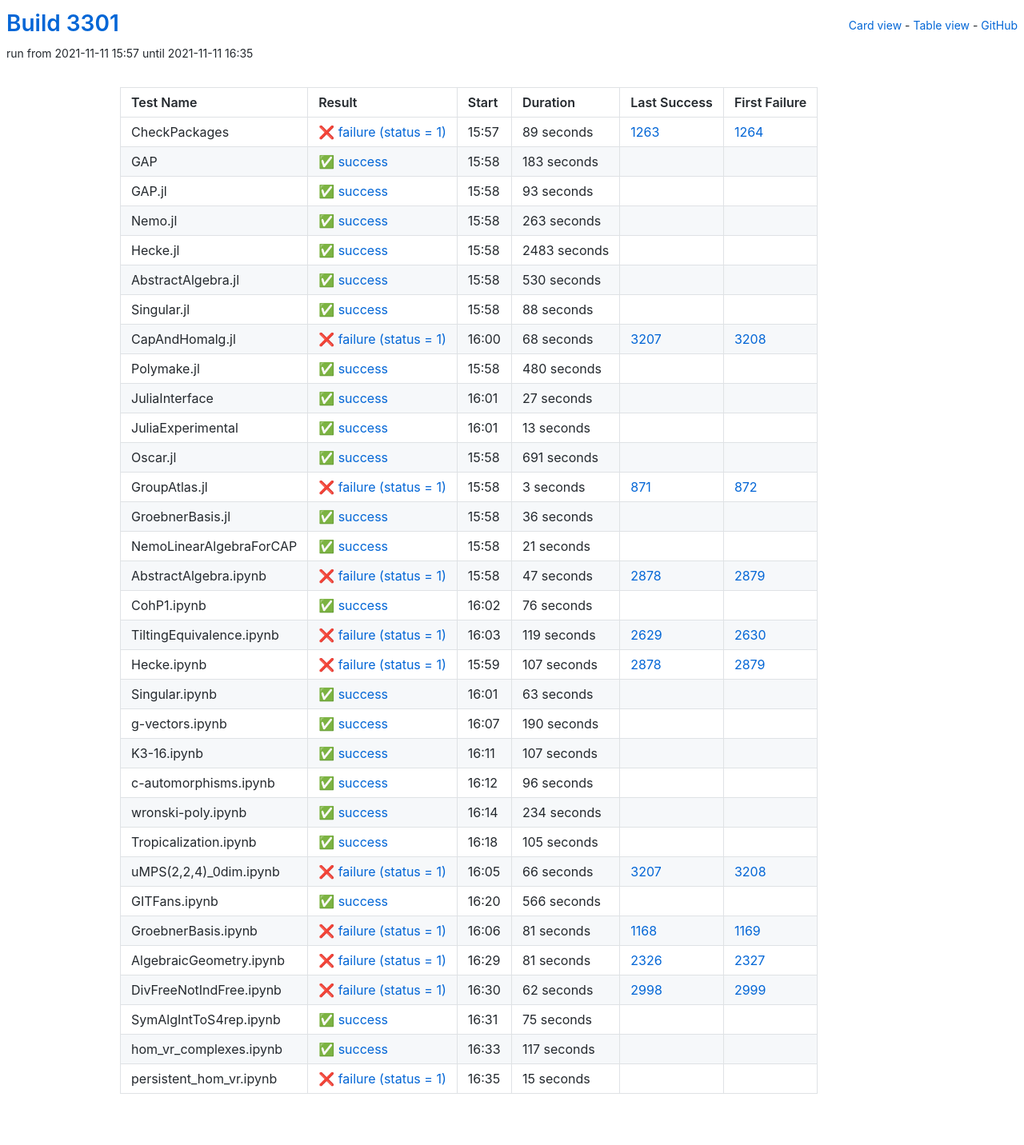
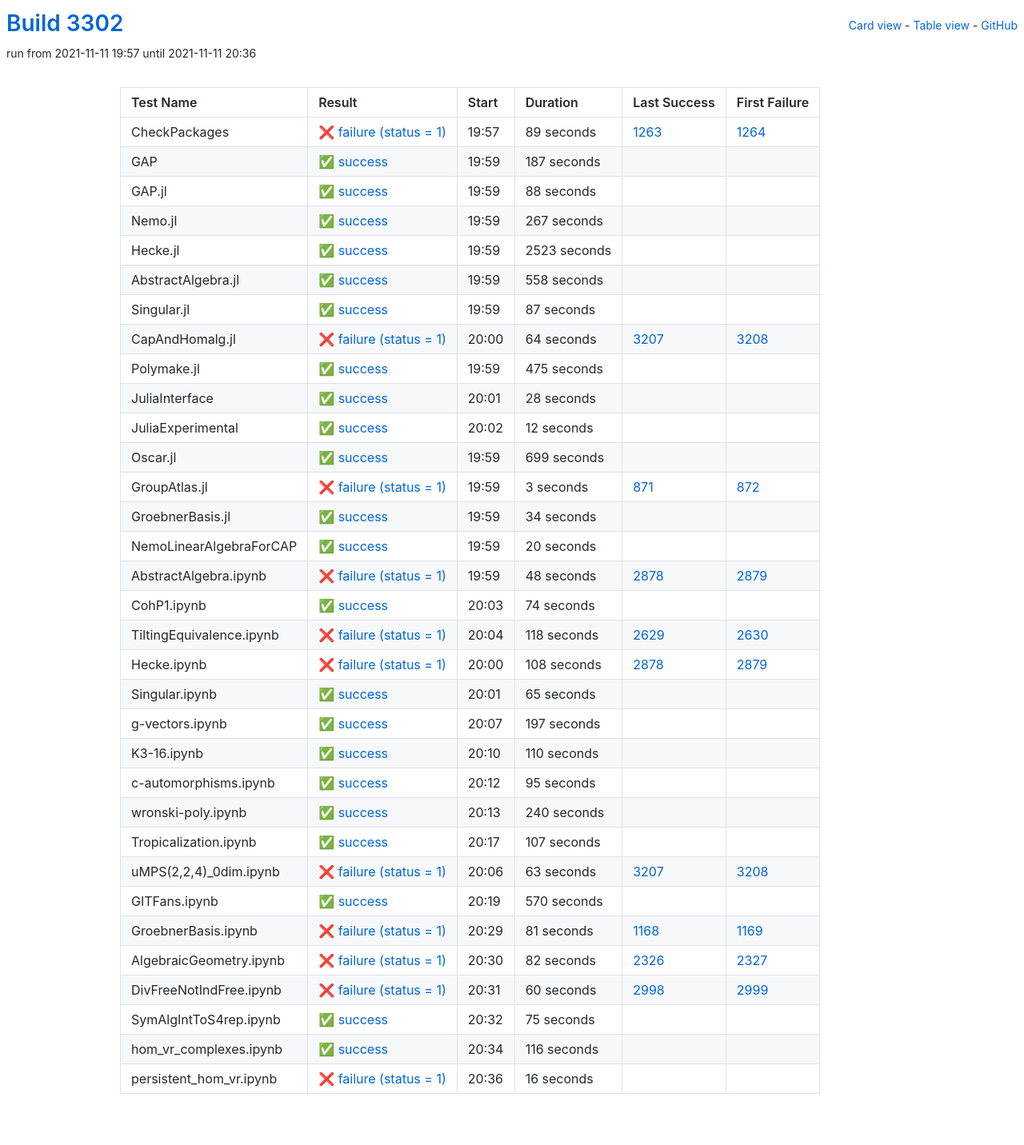
Before and after one commit to oscar-system/oscar-ci-status-stable, a Jekyll site: the page built from table.html, in a window 1280 px wide. Shown: the whole page at 80% size. Built offline with Jekyll 4.4.1, drawn with Linux system fonts in a browser that asks for light colours.

Commit message:
Build #3302

```diff
--- a/_data/ci.yml
+++ b/_data/ci.yml
@@ -1,6 +1,6 @@
 ---
-build: 3301
-build_url: https://oscarci.mathematik.uni-kl.de/job/oscar-stable/3301/
+build: 3302
+build_url: https://oscarci.mathematik.uni-kl.de/job/oscar-stable/3302/
 job: oscar-stable
 organization: oscar-system
 repo: oscar-ci-status-stable
@@ -8,8 +8,8 @@ repourl: https://github.com/oscar-system/oscar-ci-status-stable
 tests:
 - name: CheckPackages
   id: checkpackages
-  log: https://oscarci.mathematik.uni-kl.de/job/oscar-stable/3301/artifact/logs/build-3301/CheckPackages.log
-  start: 2021-11-11 15:57
+  log: https://oscarci.mathematik.uni-kl.de/job/oscar-stable/3302/artifact/logs/build-3302/CheckPackages.log
+  start: 2021-11-11 19:57
   success: false
   exitcode: 1
   status: failure
@@ -20,68 +20,20 @@ tests:
   first_failure_url: https://oscarci.mathematik.uni-kl.de/job/oscar-stable/1264/
 - name: GAP
   id: gap
-  log: https://oscarci.mathematik.uni-kl.de/job/oscar-stable/3301/artifact/logs/build-3301/GAP.log
-  start: 2021-11-11 15:58
+  log: https://oscarci.mathematik.uni-kl.de/job/oscar-stable/3302/artifact/logs/build-3302/GAP.log
+  start: 2021-11-11 19:59
   success: true
   exitcode: 0
   status: success
-  duration: 183
+  duration: 187
   last_success: false
   last_success_url:
   first_failure: false
   first_failure_url:
 - name: GAP.jl
   id: gap-jl
-  log: https://oscarci.mathematik.uni-kl.de/job/oscar-stable/3301/artifact/logs/build-3301/GAP.jl.log
-  start: 2021-11-11 15:58
-  success: true
-  exitcode: 0
-  status: success
-  duration: 93
-  last_success: false
-  last_success_url:
-  first_failure: false
-  first_failure_url:
-- name: Nemo.jl
-  id: nemo-jl
-  log: https://oscarci.mathematik.uni-kl.de/job/oscar-stable/3301/artifact/logs/build-3301/Nemo.jl.log
-  start: 2021-11-11 15:58
-  success: true
-  exitcode: 0
-  status: success
-  duration: 263
-  last_success: false
-  last_success_url:
-  first_failure: false
-  first_failure_url:
-- name: Hecke.jl
-  id: hecke-jl
-  log: https://oscarci.mathematik.uni-kl.de/job/oscar-stable/3301/artifact/logs/build-3301/Hecke.jl.log
-  start: 2021-11-11 15:58
-  success: true
-  exitcode: 0
-  status: success
-  duration: 2483
-  last_success: false
-  last_success_url:
-  first_failure: false
-  first_failure_url:
-- name: AbstractAlgebra.jl
-  id: abstractalgebra-jl
-  log: https://oscarci.mathematik.uni-kl.de/job/oscar-stable/3301/artifact/logs/build-3301/AbstractAlgebra.jl.log
-  start: 2021-11-11 15:58
-  success: true
-  exitcode: 0
-  status: success
-  duration: 530
-  last_success: false
-  last_success_url:
-  first_failure: false
-  first_failure_url:
-- name: Singular.jl
-  id: singular-jl
-  log: https://oscarci.mathematik.uni-kl.de/job/oscar-stable/3301/artifact/logs/build-3301/Singular.jl.log
-  start: 2021-11-11 15:58
+  log: https://oscarci.mathematik.uni-kl.de/job/oscar-stable/3302/artifact/logs/build-3302/GAP.jl.log
+  start: 2021-11-11 19:59
   success: true
   exitcode: 0
   status: success
@@ -90,70 +42,118 @@ tests:
   last_success_url:
   first_failure: false
   first_failure_url:
+- name: Nemo.jl
+  id: nemo-jl
+  log: https://oscarci.mathematik.uni-kl.de/job/oscar-stable/3302/artifact/logs/build-3302/Nemo.jl.log
+  start: 2021-11-11 19:59
+  success: true
+  exitcode: 0
+  status: success
+  duration: 267
+  last_success: false
+  last_success_url:
+  first_failure: false
+  first_failure_url:
+- name: Hecke.jl
+  id: hecke-jl
+  log: https://oscarci.mathematik.uni-kl.de/job/oscar-stable/3302/artifact/logs/build-3302/Hecke.jl.log
+  start: 2021-11-11 19:59
+  success: true
+  exitcode: 0
+  status: success
+  duration: 2523
+  last_success: false
+  last_success_url:
+  first_failure: false
+  first_failure_url:
+- name: AbstractAlgebra.jl
+  id: abstractalgebra-jl
+  log: https://oscarci.mathematik.uni-kl.de/job/oscar-stable/3302/artifact/logs/build-3302/AbstractAlgebra.jl.log
+  start: 2021-11-11 19:59
+  success: true
+  exitcode: 0
+  status: success
+  duration: 558
+  last_success: false
+  last_success_url:
+  first_failure: false
+  first_failure_url:
+- name: Singular.jl
+  id: singular-jl
+  log: https://oscarci.mathematik.uni-kl.de/job/oscar-stable/3302/artifact/logs/build-3302/Singular.jl.log
+  start: 2021-11-11 19:59
+  success: true
+  exitcode: 0
+  status: success
+  duration: 87
+  last_success: false
+  last_success_url:
+  first_failure: false
+  first_failure_url:
 - name: CapAndHomalg.jl
   id: capandhomalg-jl
-  log: https://oscarci.mathematik.uni-kl.de/job/oscar-stable/3301/artifact/logs/build-3301/CapAndHomalg.jl.log
-  start: 2021-11-11 16:00
+  log: https://oscarci.mathematik.uni-kl.de/job/oscar-stable/3302/artifact/logs/build-3302/CapAndHomalg.jl.log
+  start: 2021-11-11 20:00
   success: false
   exitcode: 1
   status: failure
-  duration: 68
+  duration: 64
   last_success: 3207
   last_success_url: https://oscarci.mathematik.uni-kl.de/job/oscar-stable/3207/
   first_failure: 3208
   first_failure_url: https://oscarci.mathematik.uni-kl.de/job/oscar-stable/3208/
 - name: Polymake.jl
   id: polymake-jl
-  log: https://oscarci.mathematik.uni-kl.de/job/oscar-stable/3301/artifact/logs/build-3301/Polymake.jl.log
-  start: 2021-11-11 15:58
+  log: https://oscarci.mathematik.uni-kl.de/job/oscar-stable/3302/artifact/logs/build-3302/Polymake.jl.log
+  start: 2021-11-11 19:59
   success: true
   exitcode: 0
   status: success
-  duration: 480
+  duration: 475
   last_success: false
   last_success_url:
   first_failure: false
   first_failure_url:
 - name: JuliaInterface
   id: juliainterface
-  log: https://oscarci.mathematik.uni-kl.de/job/oscar-stable/3301/artifact/logs/build-3301/JuliaInterface.log
-  start: 2021-11-11 16:01
+  log: https://oscarci.mathematik.uni-kl.de/job/oscar-stable/3302/artifact/logs/build-3302/JuliaInterface.log
+  start: 2021-11-11 20:01
   success: true
   exitcode: 0
   status: success
-  duration: 27
+  duration: 28
   last_success: false
   last_success_url:
   first_failure: false
   first_failure_url:
 - name: JuliaExperimental
   id: juliaexperimental
-  log: https://oscarci.mathematik.uni-kl.de/job/oscar-stable/3301/artifact/logs/build-3301/JuliaExperimental.log
-  start: 2021-11-11 16:01
+  log: https://oscarci.mathematik.uni-kl.de/job/oscar-stable/3302/artifact/logs/build-3302/JuliaExperimental.log
+  start: 2021-11-11 20:02
   success: true
   exitcode: 0
   status: success
-  duration: 13
+  duration: 12
   last_success: false
   last_success_url:
   first_failure: false
   first_failure_url:
 - name: Oscar.jl
   id: oscar-jl
-  log: https://oscarci.mathematik.uni-kl.de/job/oscar-stable/3301/artifact/logs/build-3301/Oscar.jl.log
-  start: 2021-11-11 15:58
+  log: https://oscarci.mathematik.uni-kl.de/job/oscar-stable/3302/artifact/logs/build-3302/Oscar.jl.log
+  start: 2021-11-11 19:59
   success: true
   exitcode: 0
   status: success
-  duration: 691
+  duration: 699
   last_success: false
   last_success_url:
   first_failure: false
   first_failure_url:
 - name: GroupAtlas.jl
   id: groupatlas-jl
-  log: https://oscarci.mathematik.uni-kl.de/job/oscar-stable/3301/artifact/logs/build-3301/GroupAtlas.jl.log
-  start: 2021-11-11 15:58
+  log: https://oscarci.mathematik.uni-kl.de/job/oscar-stable/3302/artifact/logs/build-3302/GroupAtlas.jl.log
+  start: 2021-11-11 19:59
   success: false
   exitcode: 1
   status: failure
@@ -164,104 +164,140 @@ tests:
   first_failure_url: https://oscarci.mathematik.uni-kl.de/job/oscar-stable/872/
 - name: GroebnerBasis.jl
   id: groebnerbasis-jl
-  log: https://oscarci.mathematik.uni-kl.de/job/oscar-stable/3301/artifact/logs/build-3301/GroebnerBasis.jl.log
-  start: 2021-11-11 15:58
+  log: https://oscarci.mathematik.uni-kl.de/job/oscar-stable/3302/artifact/logs/build-3302/GroebnerBasis.jl.log
+  start: 2021-11-11 19:59
   success: true
   exitcode: 0
   status: success
-  duration: 36
+  duration: 34
   last_success: false
   last_success_url:
   first_failure: false
   first_failure_url:
 - name: NemoLinearAlgebraForCAP
   id: nemolinearalgebraforcap
-  log: https://oscarci.mathematik.uni-kl.de/job/oscar-stable/3301/artifact/logs/build-3301/NemoLinearAlgebraForCAP.log
-  start: 2021-11-11 15:58
+  log: https://oscarci.mathematik.uni-kl.de/job/oscar-stable/3302/artifact/logs/build-3302/NemoLinearAlgebraForCAP.log
+  start: 2021-11-11 19:59
   success: true
   exitcode: 0
   status: success
-  duration: 21
+  duration: 20
   last_success: false
   last_success_url:
   first_failure: false
   first_failure_url:
 - name: AbstractAlgebra.ipynb
   id: abstractalgebra-ipynb
-  log: https://oscarci.mathematik.uni-kl.de/job/oscar-stable/3301/artifact/logs/build-3301/AbstractAlgebra.ipynb.log
-  start: 2021-11-11 15:58
+  log: https://oscarci.mathematik.uni-kl.de/job/oscar-stable/3302/artifact/logs/build-3302/AbstractAlgebra.ipynb.log
+  start: 2021-11-11 19:59
   success: false
   exitcode: 1
   status: failure
-  duration: 47
+  duration: 48
   last_success: 2878
   last_success_url: https://oscarci.mathematik.uni-kl.de/job/oscar-stable/2878/
   first_failure: 2879
   first_failure_url: https://oscarci.mathematik.uni-kl.de/job/oscar-stable/2879/
 - name: CohP1.ipynb
   id: cohp1-ipynb
-  log: https://oscarci.mathematik.uni-kl.de/job/oscar-stable/3301/artifact/logs/build-3301/CohP1.ipynb.log
-  start: 2021-11-11 16:02
+  log: https://oscarci.mathematik.uni-kl.de/job/oscar-stable/3302/artifact/logs/build-3302/CohP1.ipynb.log
+  start: 2021-11-11 20:03
   success: true
   exitcode: 0
   status: success
-  duration: 76
+  duration: 74
   last_success: false
   last_success_url:
   first_failure: false
   first_failure_url:
 - name: TiltingEquivalence.ipynb
   id: tiltingequivalence-ipynb
-  log: https://oscarci.mathematik.uni-kl.de/job/oscar-stable/3301/artifact/logs/build-3301/TiltingEquivalence.ipynb.log
-  start: 2021-11-11 16:03
+  log: https://oscarci.mathematik.uni-kl.de/job/oscar-stable/3302/artifact/logs/build-3302/TiltingEquivalence.ipynb.log
+  start: 2021-11-11 20:04
   success: false
   exitcode: 1
   status: failure
-  duration: 119
+  duration: 118
   last_success: 2629
   last_success_url: https://oscarci.mathematik.uni-kl.de/job/oscar-stable/2629/
   first_failure: 2630
   first_failure_url: https://oscarci.mathematik.uni-kl.de/job/oscar-stable/2630/
 - name: Hecke.ipynb
   id: hecke-ipynb
-  log: https://oscarci.mathematik.uni-kl.de/job/oscar-stable/3301/artifact/logs/build-3301/Hecke.ipynb.log
-  start: 2021-11-11 15:59
+  log: https://oscarci.mathematik.uni-kl.de/job/oscar-stable/3302/artifact/logs/build-3302/Hecke.ipynb.log
+  start: 2021-11-11 20:00
   success: false
   exitcode: 1
   status: failure
-  duration: 107
+  duration: 108
   last_success: 2878
   last_success_url: https://oscarci.mathematik.uni-kl.de/job/oscar-stable/2878/
   first_failure: 2879
   first_failure_url: https://oscarci.mathematik.uni-kl.de/job/oscar-stable/2879/
 - name: Singular.ipynb
   id: singular-ipynb
-  log: https://oscarci.mathematik.uni-kl.de/job/oscar-stable/3301/artifact/logs/build-3301/Singular.ipynb.log
-  start: 2021-11-11 16:01
+  log: https://oscarci.mathematik.uni-kl.de/job/oscar-stable/3302/artifact/logs/build-3302/Singular.ipynb.log
+  start: 2021-11-11 20:01
   success: true
   exitcode: 0
   status: success
-  duration: 63
+  duration: 65
   last_success: false
   last_success_url:
   first_failure: false
   first_failure_url:
 - name: g-vectors.ipynb
   id: g-vectors-ipynb
-  log: https://oscarci.mathematik.uni-kl.de/job/oscar-stable/3301/artifact/logs/build-3301/g-vectors.ipynb.log
-  start: 2021-11-11 16:07
+  log: https://oscarci.mathematik.uni-kl.de/job/oscar-stable/3302/artifact/logs/build-3302/g-vectors.ipynb.log
+  start: 2021-11-11 20:07
   success: true
   exitcode: 0
   status: success
-  duration: 190
+  duration: 197
   last_success: false
   last_success_url:
   first_failure: false
   first_failure_url:
 - name: K3-16.ipynb
   id: k3-16-ipynb
-  log: https://oscarci.mathematik.uni-kl.de/job/oscar-stable/3301/artifact/logs/build-3301/K3-16.ipynb.log
-  start: 2021-11-11 16:11
+  log: https://oscarci.mathematik.uni-kl.de/job/oscar-stable/3302/artifact/logs/build-3302/K3-16.ipynb.log
+  start: 2021-11-11 20:10
+  success: true
+  exitcode: 0
+  status: success
+  duration: 110
+  last_success: false
+  last_success_url:
+  first_failure: false
+  first_failure_url:
+- name: c-automorphisms.ipynb
+  id: c-automorphisms-ipynb
+  log: https://oscarci.mathematik.uni-kl.de/job/oscar-stable/3302/artifact/logs/build-3302/c-automorphisms.ipynb.log
+  start: 2021-11-11 20:12
+  success: true
+  exitcode: 0
+  status: success
+  duration: 95
+  last_success: false
+  last_success_url:
+  first_failure: false
+  first_failure_url:
+- name: wronski-poly.ipynb
+  id: wronski-poly-ipynb
+  log: https://oscarci.mathematik.uni-kl.de/job/oscar-stable/3302/artifact/logs/build-3302/wronski-poly.ipynb.log
+  start: 2021-11-11 20:13
+  success: true
+  exitcode: 0
+  status: success
+  duration: 240
+  last_success: false
+  last_success_url:
+  first_failure: false
+  first_failure_url:
+- name: Tropicalization.ipynb
+  id: tropicalization-ipynb
+  log: https://oscarci.mathematik.uni-kl.de/job/oscar-stable/3302/artifact/logs/build-3302/Tropicalization.ipynb.log
+  start: 2021-11-11 20:17
   success: true
   exitcode: 0
   status: success
@@ -270,70 +306,34 @@ tests:
   last_success_url:
   first_failure: false
   first_failure_url:
-- name: c-automorphisms.ipynb
-  id: c-automorphisms-ipynb
-  log: https://oscarci.mathematik.uni-kl.de/job/oscar-stable/3301/artifact/logs/build-3301/c-automorphisms.ipynb.log
-  start: 2021-11-11 16:12
-  success: true
-  exitcode: 0
-  status: success
-  duration: 96
-  last_success: false
-  last_success_url:
-  first_failure: false
-  first_failure_url:
-- name: wronski-poly.ipynb
-  id: wronski-poly-ipynb
-  log: https://oscarci.mathematik.uni-kl.de/job/oscar-stable/3301/artifact/logs/build-3301/wronski-poly.ipynb.log
-  start: 2021-11-11 16:14
-  success: true
-  exitcode: 0
-  status: success
-  duration: 234
-  last_success: false
-  last_success_url:
-  first_failure: false
-  first_failure_url:
-- name: Tropicalization.ipynb
-  id: tropicalization-ipynb
-  log: https://oscarci.mathematik.uni-kl.de/job/oscar-stable/3301/artifact/logs/build-3301/Tropicalization.ipynb.log
-  start: 2021-11-11 16:18
-  success: true
-  exitcode: 0
-  status: success
-  duration: 105
-  last_success: false
-  last_success_url:
-  first_failure: false
-  first_failure_url:
 - name: uMPS(2,2,4)_0dim.ipynb
   id: umps-2-2-4-0dim-ipynb
-  log: https://oscarci.mathematik.uni-kl.de/job/oscar-stable/3301/artifact/logs/build-3301/uMPS-2-2-4-_0dim.ipynb.log
-  start: 2021-11-11 16:05
+  log: https://oscarci.mathematik.uni-kl.de/job/oscar-stable/3302/artifact/logs/build-3302/uMPS-2-2-4-_0dim.ipynb.log
+  start: 2021-11-11 20:06
   success: false
   exitcode: 1
   status: failure
-  duration: 66
+  duration: 63
   last_success: 3207
   last_success_url: https://oscarci.mathematik.uni-kl.de/job/oscar-stable/3207/
   first_failure: 3208
   first_failure_url: https://oscarci.mathematik.uni-kl.de/job/oscar-stable/3208/
 - name: GITFans.ipynb
   id: gitfans-ipynb
-  log: https://oscarci.mathematik.uni-kl.de/job/oscar-stable/3301/artifact/logs/build-3301/GITFans.ipynb.log
-  start: 2021-11-11 16:20
+  log: https://oscarci.mathematik.uni-kl.de/job/oscar-stable/3302/artifact/logs/build-3302/GITFans.ipynb.log
+  start: 2021-11-11 20:19
   success: true
   exitcode: 0
   status: success
-  duration: 566
+  duration: 570
   last_success: false
   last_success_url:
   first_failure: false
   first_failure_url:
 - name: GroebnerBasis.ipynb
   id: groebnerbasis-ipynb
-  log: https://oscarci.mathematik.uni-kl.de/job/oscar-stable/3301/artifact/logs/build-3301/GroebnerBasis.ipynb.log
-  start: 2021-11-11 16:06
+  log: https://oscarci.mathematik.uni-kl.de/job/oscar-stable/3302/artifact/logs/build-3302/GroebnerBasis.ipynb.log
+  start: 2021-11-11 20:29
   success: false
   exitcode: 1
   status: failure
@@ -344,32 +344,32 @@ tests:
   first_failure_url: https://oscarci.mathematik.uni-kl.de/job/oscar-stable/1169/
 - name: AlgebraicGeometry.ipynb
   id: algebraicgeometry-ipynb
-  log: https://oscarci.mathematik.uni-kl.de/job/oscar-stable/3301/artifact/logs/build-3301/AlgebraicGeometry.ipynb.log
-  start: 2021-11-11 16:29
+  log: https://oscarci.mathematik.uni-kl.de/job/oscar-stable/3302/artifact/logs/build-3302/AlgebraicGeometry.ipynb.log
+  start: 2021-11-11 20:30
   success: false
   exitcode: 1
   status: failure
-  duration: 81
+  duration: 82
   last_success: 2326
   last_success_url: https://oscarci.mathematik.uni-kl.de/job/oscar-stable/2326/
   first_failure: 2327
   first_failure_url: https://oscarci.mathematik.uni-kl.de/job/oscar-stable/2327/
 - name: DivFreeNotIndFree.ipynb
   id: divfreenotindfree-ipynb
-  log: https://oscarci.mathematik.uni-kl.de/job/oscar-stable/3301/artifact/logs/build-3301/DivFreeNotIndFree.ipynb.log
-  start: 2021-11-11 16:30
+  log: https://oscarci.mathematik.uni-kl.de/job/oscar-stable/3302/artifact/logs/build-3302/DivFreeNotIndFree.ipynb.log
+  start: 2021-11-11 20:31
   success: false
   exitcode: 1
   status: failure
-  duration: 62
+  duration: 60
   last_success: 2998
   last_success_url: https://oscarci.mathematik.uni-kl.de/job/oscar-stable/2998/
   first_failure: 2999
   first_failure_url: https://oscarci.mathematik.uni-kl.de/job/oscar-stable/2999/
 - name: SymAlgIntToS4rep.ipynb
   id: symalginttos4rep-ipynb
-  log: https://oscarci.mathematik.uni-kl.de/job/oscar-stable/3301/artifact/logs/build-3301/SymAlgIntToS4rep.ipynb.log
-  start: 2021-11-11 16:31
+  log: https://oscarci.mathematik.uni-kl.de/job/oscar-stable/3302/artifact/logs/build-3302/SymAlgIntToS4rep.ipynb.log
+  start: 2021-11-11 20:32
   success: true
   exitcode: 0
   status: success
@@ -380,24 +380,24 @@ tests:
   first_failure_url:
 - name: hom_vr_complexes.ipynb
   id: hom-vr-complexes-ipynb
-  log: https://oscarci.mathematik.uni-kl.de/job/oscar-stable/3301/artifact/logs/build-3301/hom_vr_complexes.ipynb.log
-  start: 2021-11-11 16:33
+  log: https://oscarci.mathematik.uni-kl.de/job/oscar-stable/3302/artifact/logs/build-3302/hom_vr_complexes.ipynb.log
+  start: 2021-11-11 20:34
   success: true
   exitcode: 0
   status: success
-  duration: 117
+  duration: 116
   last_success: false
   last_success_url:
   first_failure: false
   first_failure_url:
 - name: persistent_hom_vr.ipynb
   id: persistent-hom-vr-ipynb
-  log: https://oscarci.mathematik.uni-kl.de/job/oscar-stable/3301/artifact/logs/build-3301/persistent_hom_vr.ipynb.log
-  start: 2021-11-11 16:35
+  log: https://oscarci.mathematik.uni-kl.de/job/oscar-stable/3302/artifact/logs/build-3302/persistent_hom_vr.ipynb.log
+  start: 2021-11-11 20:36
   success: false
   exitcode: 1
   status: failure
-  duration: 15
+  duration: 16
   last_success: false
   last_success_url:
   first_failure: false
```
Also changed, not shown: README.md.
